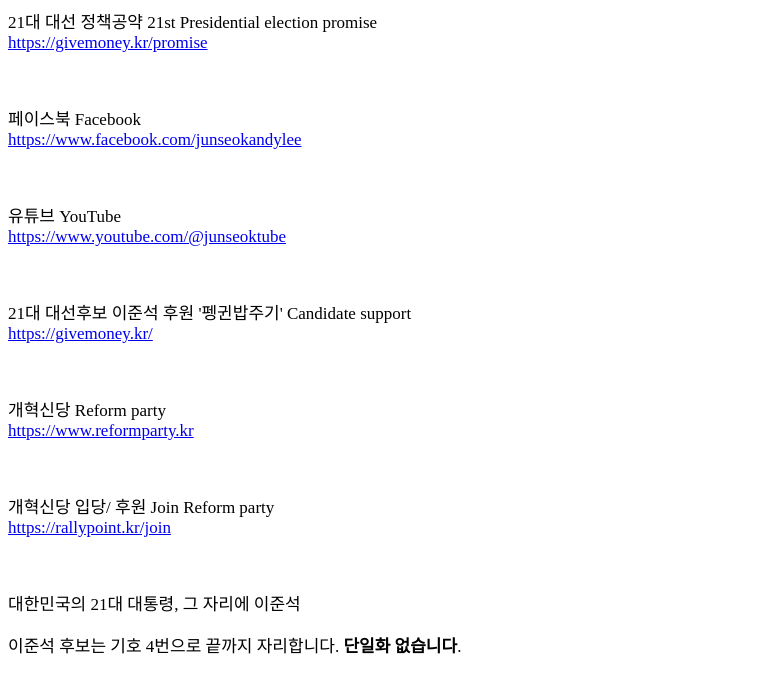
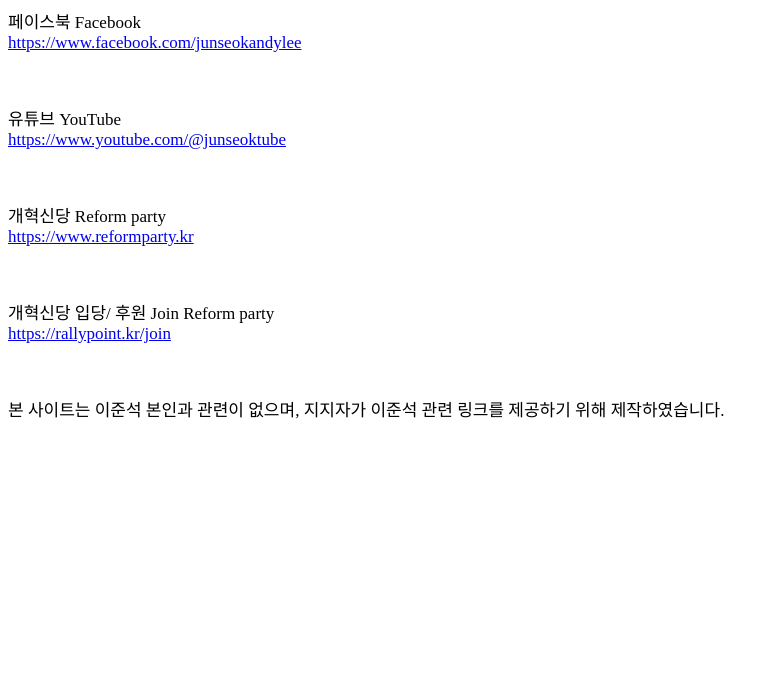
Before and after one commit to spinell21/spinell, a plain HTML site: page index.html in a window 1280 px wide. Shown: the whole page, without its empty margins (0-779 px from the left). Drawn offline with Linux system fonts and the light colour scheme.

Commit message:
21대 대선 관련 내용 삭제

```diff
--- a/index.html
+++ b/index.html
@@ -5,20 +5,15 @@
 </head>
 
 <body>
-	<p style="font-size:17px">21대 대선 정책공약 21st Presidential election promise<br><a href="https://givemoney.kr/promise">https://givemoney.kr/promise</a></p>
-	<p><br></p>
 	<p style="font-size:17px">페이스북 Facebook<br><a href="https://www.facebook.com/junseokandylee">https://www.facebook.com/junseokandylee</a></p>
 	<p><br></p>
 	<p style="font-size:17px">유튜브 YouTube<br><a href="https://www.youtube.com/@junseoktube">https://www.youtube.com/@junseoktube</a></p>
-	<p><br></p>
-	<p style="font-size:17px">21대 대선후보 이준석 후원 '펭귄밥주기' Candidate support<br><a href="https://givemoney.kr/">https://givemoney.kr/</a></p>
 	<p><br></p>
 	<p style="font-size:17px">개혁신당 Reform party<br><a href="https://www.reformparty.kr">https://www.reformparty.kr</a></p>
 	<p><br></p>
 	<p style="font-size:17px">개혁신당 입당/ 후원 Join Reform party<br><a href="https://rallypoint.kr/join">https://rallypoint.kr/join</a></p>
 	<p><br></p>
-	<p style="font-size:17px">대한민국의 21대 대통령, 그 자리에 이준석</p>
-	<p style="font-size:17px">이준석 후보는 기호 4번으로 끝까지 자리합니다. <b>단일화 없습니다</b>.</p>
+	<p style="font-size:17px">본 사이트는 이준석 본인과 관련이 없으며, 지지자가 이준석 관련 링크를 제공하기 위해 제작하였습니다.</p>
 </body>
 
 </html>
```
